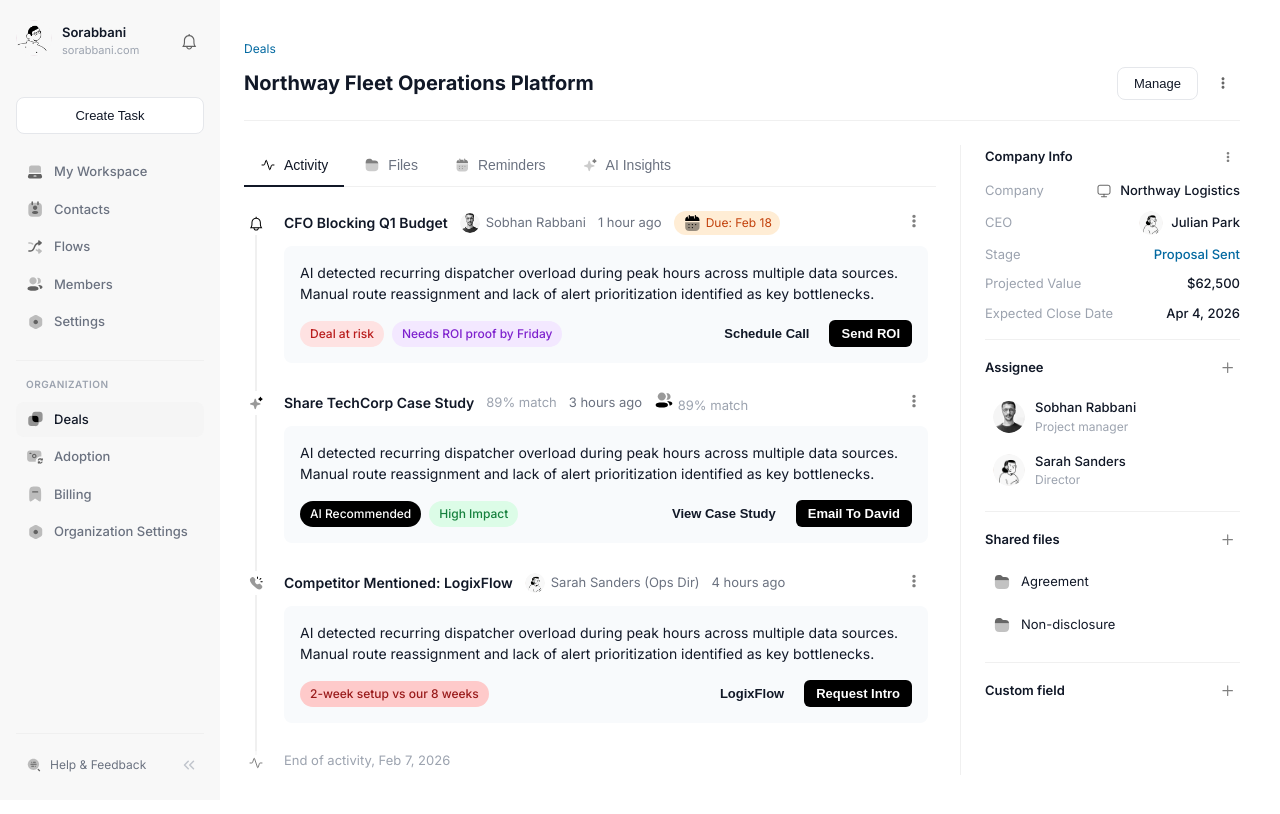
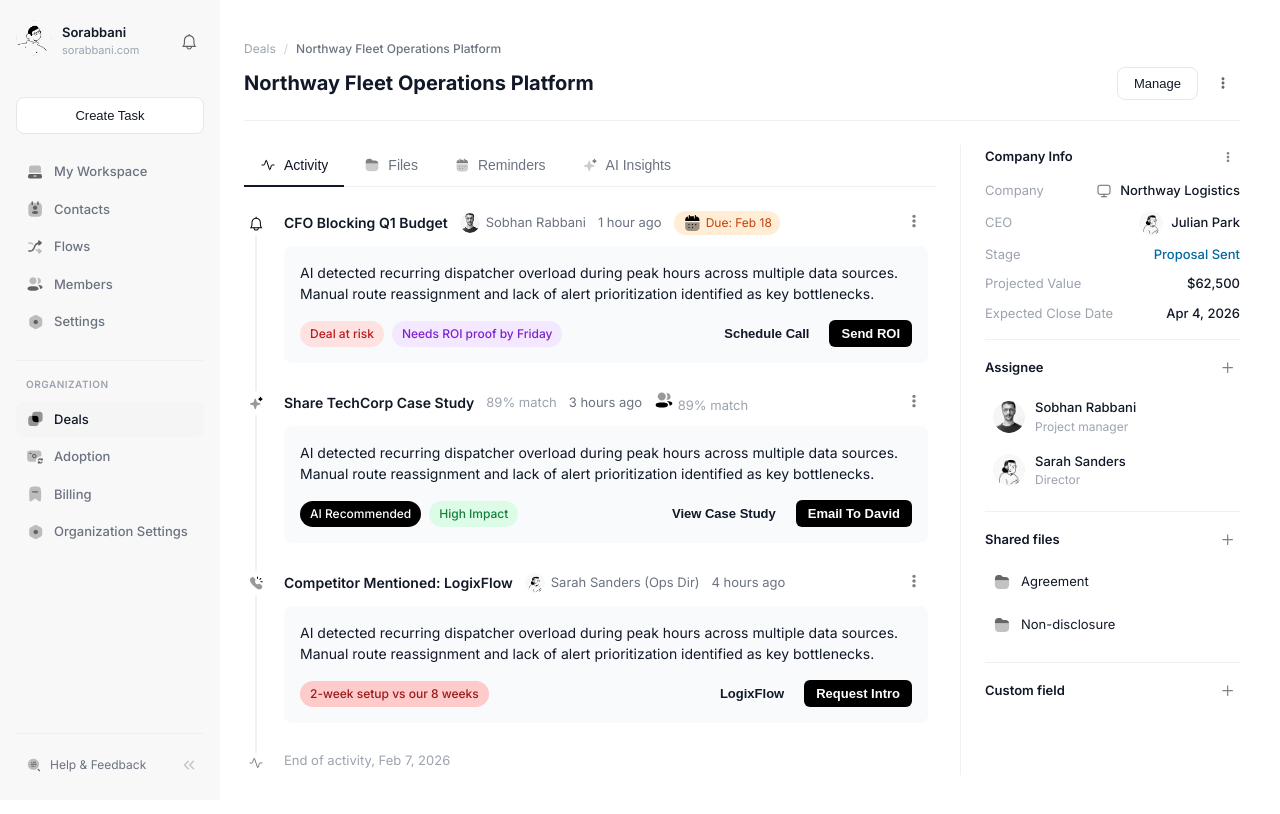
Before and after one commit to thaaastranger/dealmgmt, a plain HTML site: page index.html in a window 1280 px wide. Drawn offline with Linux system fonts and the light colour scheme.

Commit message:
Update breadcrumb to multi-level navigation

```diff
--- a/index.html
+++ b/index.html
@@ -95,7 +95,12 @@
         <!-- CONTENT (White Card Container) -->
         <div class="content">
             <!-- Breadcrumb -->
-            <a href="#" class="breadcrumb">Deals</a>
+            <!-- Breadcrumb -->
+            <nav class="breadcrumb-nav">
+                <a href="#" class="breadcrumb-link">Deals</a>
+                <span class="breadcrumb-separator">/</span>
+                <span class="breadcrumb-current">Northway Fleet Operations Platform</span>
+            </nav>
 
             <!-- HEADER Section (Deal Title + AI Banner) -->
             <header class="header">
--- a/styles.css
+++ b/styles.css
@@ -290,16 +290,33 @@ body {
 }
 
 /* Breadcrumb */
-.breadcrumb {
+.breadcrumb-nav {
+    display: flex;
+    align-items: center;
+    gap: 8px;
+    margin-bottom: 8px;
     font-size: 12px;
+}
+
+.breadcrumb-link {
+    color: var(--text-muted);
+    text-decoration: none;
+    transition: var(--transition);
+}
+
+.breadcrumb-link:hover {
     color: var(--primary-blue);
-    text-decoration: none;
-    margin-bottom: 8px;
-    display: inline-block;
-}
-
-.breadcrumb:hover {
     text-decoration: underline;
+}
+
+.breadcrumb-separator {
+    color: var(--text-muted);
+    opacity: 0.5;
+}
+
+.breadcrumb-current {
+    color: var(--text-secondary);
+    font-weight: 500;
 }
 
 /* ==========================
```
